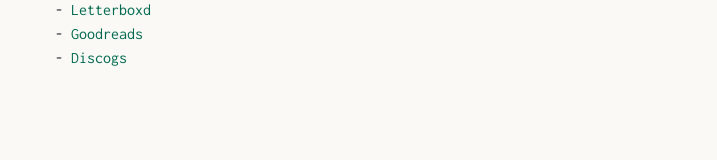
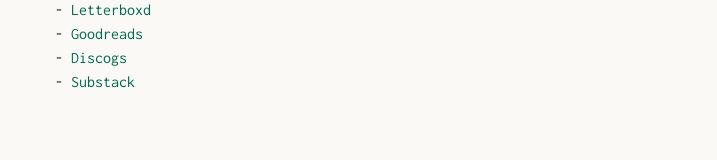
Before and after one commit to bantonow/benantonow.com-v2, a Next.js app: page /media in a window 1280 px wide. Shown: the part 166-326 px from the top of the page, without its empty margins (225-942 px from the left). Built offline with nearby package versions, Linux system fonts and the light colour scheme.

Commit message:
added substack

```diff
--- a/app/media/page.tsx
+++ b/app/media/page.tsx
@@ -9,6 +9,7 @@
                 <li>- <TextScrambleLink href="https://letterboxd.com/benantonow/">Letterboxd</TextScrambleLink></li>
                 <li>- <TextScrambleLink href="https://www.goodreads.com/user/show/185254448-ben-antonow">Goodreads</TextScrambleLink></li>
                 <li>- <TextScrambleLink href="https://www.discogs.com/user/benantonow">Discogs</TextScrambleLink></li>
+                <li>- <TextScrambleLink href="https://benantonow.substack.com/?r=ao6mh&utm_campaign=pub-share-checklist">Substack</TextScrambleLink></li>
             </ul>
         </div>
     )
```
